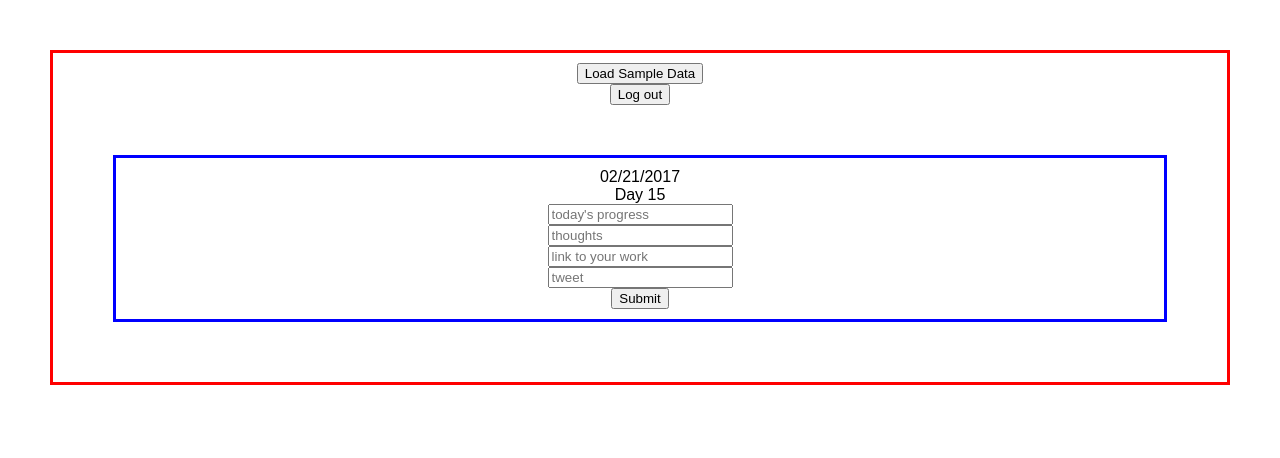
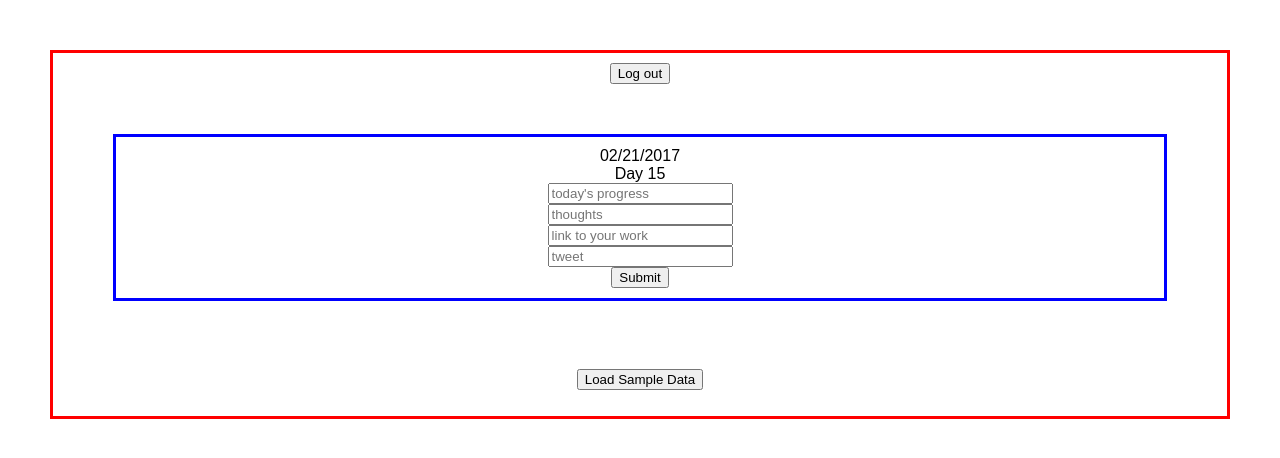
Before and after one commit to standardhuman/log-app, a React (Create React App) app: page / in a window 1280 px wide. Shown: the top 458 px of the page. Built offline with nearby package versions, Linux system fonts and the light colour scheme.

Commit message:
created feature priority list, fixed loadSampleEntries

```diff
--- a/package.json
+++ b/package.json
@@ -13,6 +13,7 @@
     "react-dom": "^15.4.2"
   },
   "scripts": {
+    "open-start": "atom . && react-scripts start",
     "start": "react-scripts start",
     "build": "react-scripts build",
     "test": "react-scripts test --env=jsdom",
--- a/src/AddEntryForm.js
+++ b/src/components/AddEntryForm.js
@@ -1,5 +1,5 @@
 import React, { Component } from 'react';
-import './styles/AddEntryForm.css';
+import '../styles/AddEntryForm.css';
 
 //  creates a new entry
 
--- a/src/App.js
+++ b/src/components/App.js
@@ -1,8 +1,8 @@
 import React, { Component } from 'react';
-import './styles/App.css';
+import '../styles/App.css';
 import Log from "./Log"
 import Entry from "./Entry"
-import sampleEntries from '../sampleEntries'
+import sampleEntries from '../sampleEntries.js'
 // displays past entries, contains list and create view
 
 class App extends Component {
@@ -14,7 +14,7 @@ class App extends Component {
     }
     // bind all functions to *this* here
     this.addEntry = this.addEntry.bind(this)
-    this.loadEntries = this.loadEntries.bind(this)
+    this.loadSamples = this.loadSamples.bind(this)
     this.logout = this.logout.bind(this)
     this.listEntry = this.listEntry.bind(this)
     // this.removeEntry = this.removeEntry.bind(this)
@@ -71,7 +71,7 @@ class App extends Component {
     return today
   }
 
-  loadEntries() {
+  loadSamples() {
     this.setState({
       entries: sampleEntries
     })
@@ -84,14 +84,13 @@ class App extends Component {
       <div className="App">
         {/*list-of-entrys.map  */}
 
-        <button onClick={this.loadEntries}>Load Sample Data</button><br />
-
         {logout}
-
 
         <Log
           addEntry={this.addEntry}
-          date={this.getDate} day={this.dayCounter} />
+          date={this.getDate} day={this.dayCounter}
+          loadSamples={this.loadSamples}
+        />
 
       <ul>
         {Object
--- a/src/Entry.js
+++ b/src/components/Entry.js
@@ -1,5 +1,5 @@
 import React, { Component } from 'react';
-import './styles/Entry.css';
+import '../styles/Entry.css';
 
 //  displays a particular log entry
 
--- a/src/Log.js
+++ b/src/components/Log.js
@@ -1,5 +1,5 @@
 import React, { Component } from 'react';
-import './styles/Log.css';
+import '../styles/Log.css';
 import AddEntryForm from "./AddEntryForm"
 
 //  update and create new log entries
@@ -33,9 +33,13 @@ class Log extends Component {
 
     return (
       <div className="Log">
+
         <AddEntryForm
           date={this.props.date} day={this.props.day}
-          addEntry={this.props.addEntry} />
+          addEntry={this.props.addEntry} /><br />
+
+          <button onClick={this.props.loadSamples}>Load Sample Data</button>
+
       </div>
     );
   }
--- a/src/index.js
+++ b/src/index.js
@@ -1,6 +1,6 @@
 import React from 'react';
 import ReactDOM from 'react-dom';
-import App from './App';
+import App from './components/App';
 import './styles/index.css';
 
 ReactDOM.render(
--- a/sampleEntries.js
+++ b/src/sampleEntries.js
@@ -5,30 +5,32 @@ const entries = {
     progress: "Hookah'd the jookah.",
     thoughts: "The jookah did not like that.",
     link: 'www.savethejookahs.com',
-    tweet: '#100daysofcode Day 17 Hookah\'d the jookah. www.savethejookahs.com'
+    tweet: "#100daysofcode Day 17 Hookah'd the jookah. www.savethejookahs.com"
   },
   entry2: {
     date: '02/18/17',
     day: 'Day 18',
     progress: "Hookah'd the jookah.",
-    thoughts: "The jookah did not like that.",
+    thoughts: "The jookah still does not like that.",
     link: 'www.savethejookahs.com',
-    tweet: '#100daysofcode Day 17 Hookah\'d the jookah. www.savethejookahs.com'
+    tweet: "#100daysofcode Day 18 Hookah'd the jookah. www.savethejookahs.com"
   },
   entry3: {
     date: '02/19/17',
     day: 'Day 19',
     progress: "Hookah'd the jookah.",
-    thoughts: "The jookah did not like that.",
+    thoughts: "The jookah kinda hates that.",
     link: 'www.savethejookahs.com',
-    tweet: '#100daysofcode Day 17 Hookah\'d the jookah. www.savethejookahs.com'
+    tweet: "#100daysofcode Day 19 Hookah'd the jookah. www.savethejookahs.com"
   },
   entry4: {
     date: '02/20/17',
     day: 'Day 20',
     progress: "Hookah'd the jookah.",
-    thoughts: "The jookah did not like that.",
+    thoughts: "The jookah is dead.",
     link: 'www.savethejookahs.com',
-    tweet: '#100daysofcode Day 17 Hookah\'d the jookah. www.savethejookahs.com'
-  },
+    tweet: "#100daysofcode Day 20 Hookah'd the jookah. www.savethejookahs.com"
+  }
 }
+
+export default entries
```
Also changed, not shown: 1 other file (tests, documents, lock files or other folders).
